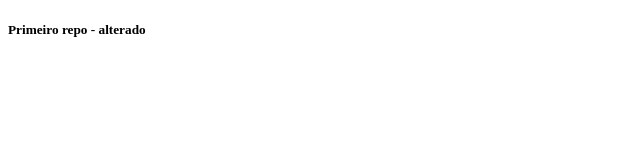
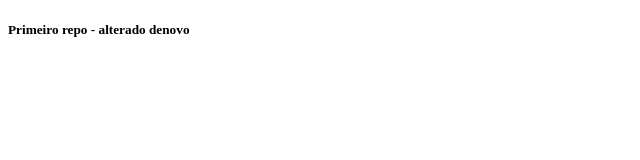
Before and after one commit to diegoamaral86/primeiro-repo, a plain HTML site: page index.html in a window 1280 px wide. Shown: the full height of the page, 0-640 px from the left. Drawn offline with Linux system fonts and the light colour scheme.

Commit message:
Alterado index novamente

```diff
--- a/index.html
+++ b/index.html
@@ -7,6 +7,6 @@
     <title>Primeiro repo</title>
 </head>
 <body>
-    <h5>Primeiro repo - alterado</h5>
+    <h5>Primeiro repo - alterado denovo</h5>
 </body>
 </html>
```
